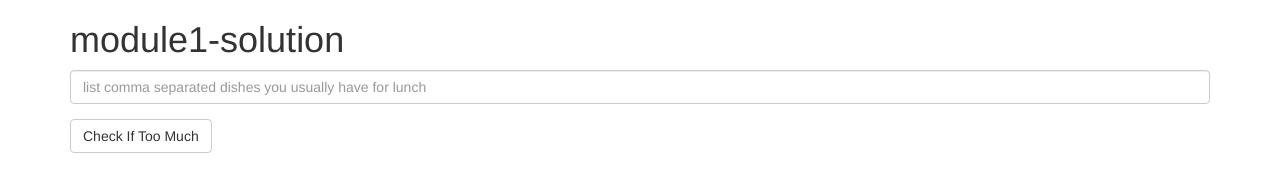
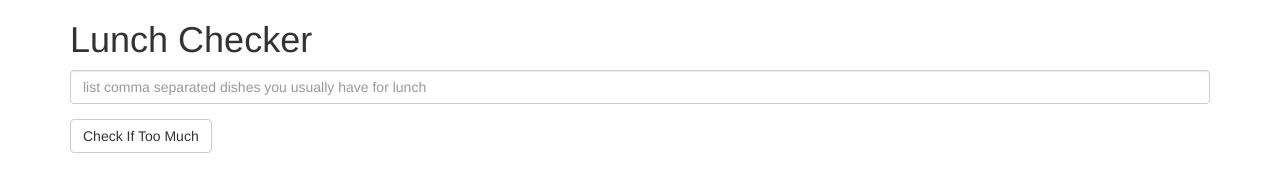
Before and after one commit to moolasreddy/Lunch-Checker-Angular-1, a plain HTML site: page index.html in a window 1280 px wide. Drawn offline with Linux system fonts and the light colour scheme.

Commit message:
hwading changes

```diff
--- a/index.html
+++ b/index.html
@@ -1,7 +1,7 @@
 <!doctype html>
 <html lang="en" ng-app="LunchCheck">
   <head>
-    <title>module1-solution</title>
+    <title>Lunch Checker</title>
     <meta name="viewport" content="width=device-width, initial-scale=1">
     <link rel="stylesheet" href="styles/bootstrap.min.css">
     <style>
@@ -12,7 +12,7 @@
   </head>
 <body>
    <div class="container" ng-controller="LunchCheckController">
-     <h1>module1-solution</h1>
+     <h1>Lunch Checker</h1>
          <div class="form-group">
              <input id="lunch-menu" type="text"
              placeholder="list comma separated dishes you usually have for lunch"
```
